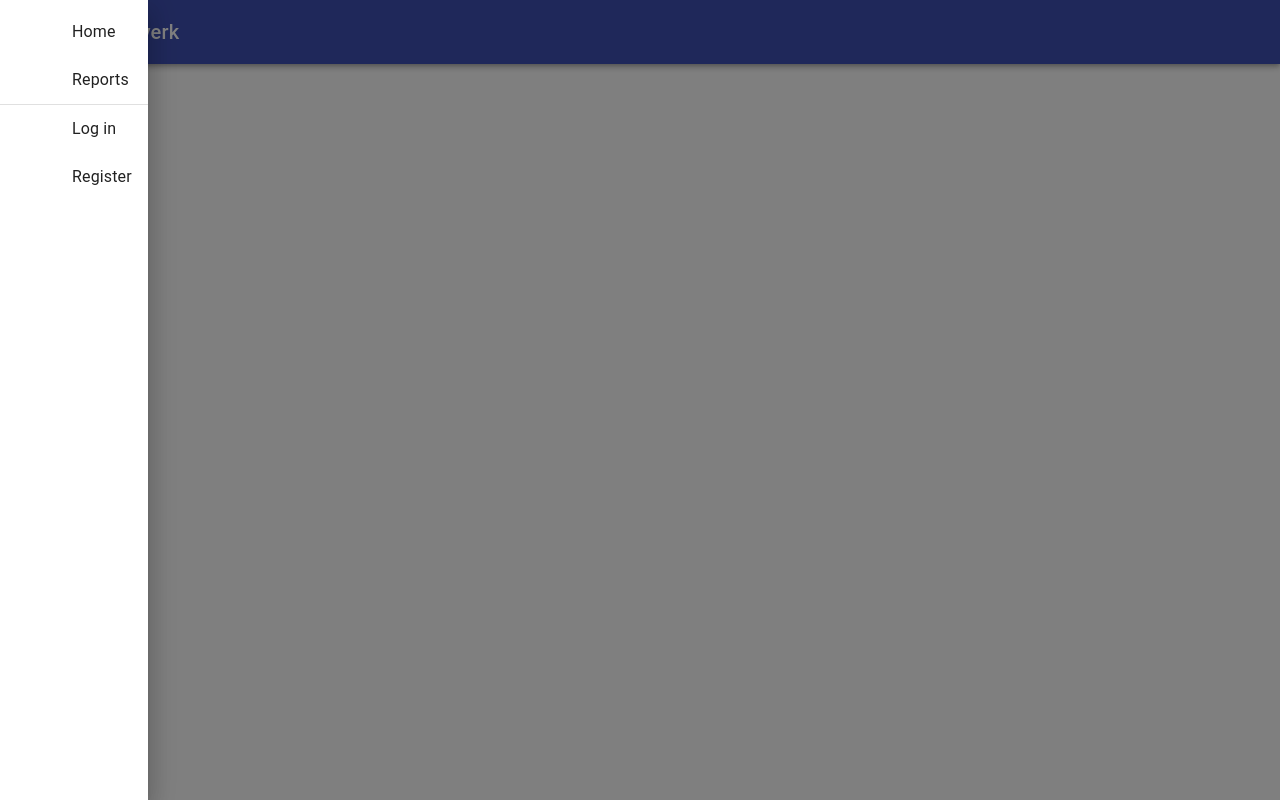
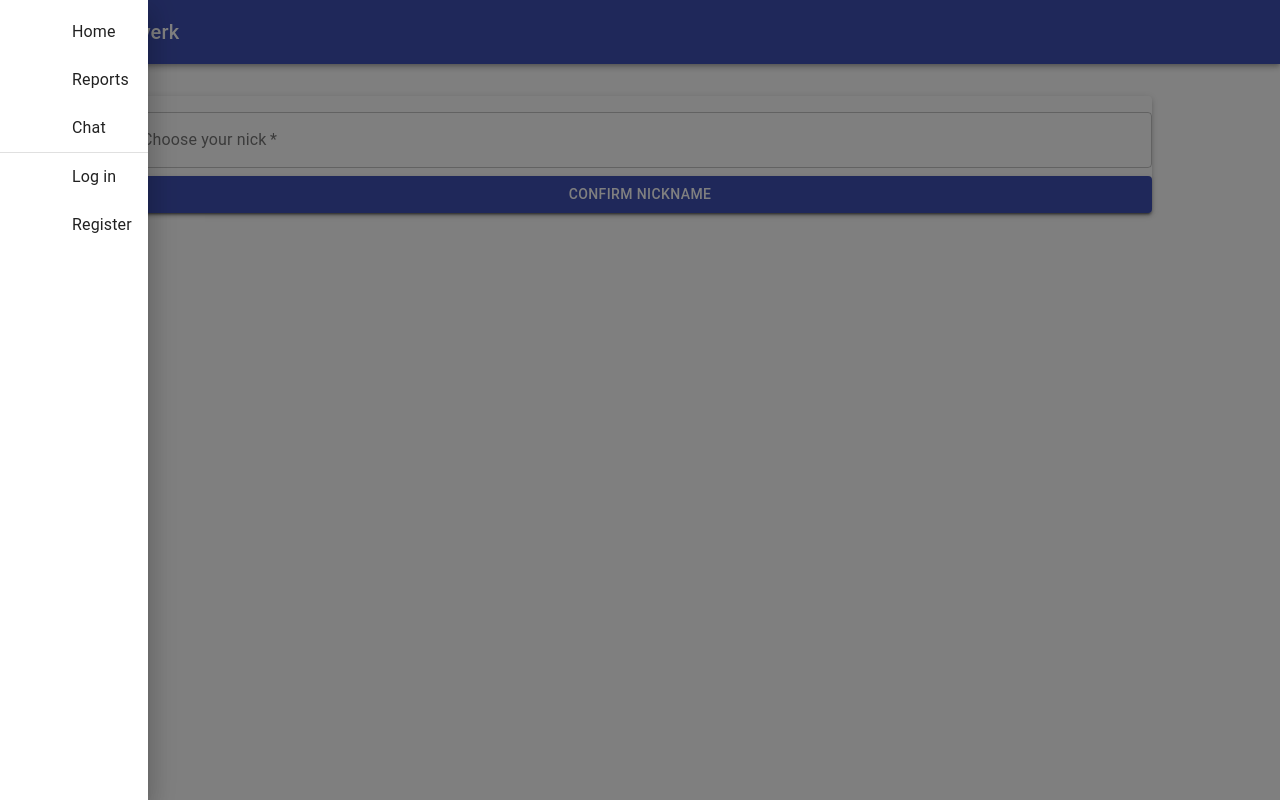
Before and after one commit to oscarLang/jsr-frontend, a React (Create React App) app: page /chat in a window 1280 px wide. Both pictures are taken after a click on the button "menu". Built offline with nearby package versions, Linux system fonts and the light colour scheme; no server answers.

Commit message:
Added chat with working socket connection to localhost

```diff
--- a/package.json
+++ b/package.json
@@ -16,7 +16,8 @@
     "react-dom": "^16.13.1",
     "react-router": "^5.2.0",
     "react-router-dom": "^5.2.0",
-    "react-scripts": "3.4.3"
+    "react-scripts": "3.4.3",
+    "socket.io-client": "^2.3.1"
   },
   "scripts": {
     "start": "react-scripts start",
--- a/src/components/app/App.js
+++ b/src/components/app/App.js
@@ -20,6 +20,7 @@ import Home from "../home/Home";
 import Login from "../user/Login";
 import Register from "../user/Register";
 import Reports from "../reports/Reports";
+import Chat from "../chat/Chat";
 const useStyles = makeStyles((theme) => ({
   root: {
     flexGrow: 1,
@@ -75,6 +76,9 @@ function App() {
             <ListItem id="reportClick" button component={Link} to="/reports/week" key="reports">
                 <ListItemText inset primary="Reports"/>
             </ListItem>
+            <ListItem id="chatClick" button component={Link} to="/chat" key="chat">
+                <ListItemText inset primary="Chat"/>
+            </ListItem>
             <Divider />
             {
                 isLoggedIn === false &&
@@ -100,6 +104,7 @@ function App() {
         <Route exact path="/" component={Home} />
         <Route exact path="/login" component={Login} />
         <Route exact path="/register" component={Register} />
+        <Route exact path="/chat" component={Chat} />
         <Route path="/reports/week" component={Reports} />
       </Switch>
     </div>
--- /dev/null
+++ b/src/components/chat/Chat.js
@@ -0,0 +1,25 @@
+import React from "react";
+import "./Display.css";
+import Display from "./Display";
+import Connect from "./Connect";
+
+import io from 'socket.io-client';
+const socket = io('http://localhost:2222');
+
+function Chat() {
+    const nick = localStorage.getItem("nick");
+    return (
+      <div className="centerChat">
+          {
+              nick !== null && nick !== undefined &&
+              (<Display nick={nick} socket={socket}/>)
+          }
+          {
+              nick === null &&
+              (<Connect socket={socket}/>)
+          }
+      </div>
+    );
+}
+
+export default Chat;
--- /dev/null
+++ b/src/components/chat/Connect.js
@@ -0,0 +1,64 @@
+import React, { useEffect } from "react";
+import {
+  Grid,
+  Typography,
+  List,
+  Paper,
+  ListItem,
+  ListItemText,
+  ListItemIcon,
+  Chip,
+  Avatar,
+  TextField,
+  Divider,
+  Button
+} from "@material-ui/core";
+import {
+  useHistory
+} from "react-router-dom";
+import AccountCircleIcon from '@material-ui/icons/AccountCircle';
+import "./Display.css";
+
+function Connect({socket}) {
+    const history = useHistory();
+    const [nickForm, changeForm] = React.useState();
+    function change(event) {
+        var value = event.target.value;
+        changeForm(value);
+    }
+    function setNick(event) {
+        let now = new Date();
+        let obj = {
+            time: now.toLocaleTimeString('sv-SE'),
+            user: nickForm
+        };
+        socket.emit('user connected', obj);
+        localStorage.setItem('nick', nickForm);
+        history.push("/chat");
+    }
+    return (
+      <Grid container>
+          <Grid item xs={12}>
+            <Paper elevation={3}>
+                <TextField
+                  variant="outlined"
+                  margin="normal"
+                  required
+                  fullWidth
+                  name="nick"
+                  label="Choose your nick"
+                  type="text"
+                  id="nick"
+                  value={nickForm || ""}
+                  onChange={change}
+                />
+                <Button id="setNick" fullWidth variant="contained" color="primary" onClick={setNick}>
+                    Confirm nickname
+                </Button>
+            </Paper>
+          </Grid>
+      </Grid>
+    );
+}
+
+export default Connect;
--- /dev/null
+++ b/src/components/chat/Display.css
@@ -0,0 +1,6 @@
+.centerChat {
+    margin-top: 2em;
+    margin-left: auto;
+    margin-right: auto;
+    width: 80%;
+}
--- /dev/null
+++ b/src/components/chat/Display.js
@@ -0,0 +1,88 @@
+import React, { useEffect } from "react";
+import {
+  Grid,
+  Typography,
+  List,
+  Paper,
+  ListItem,
+  ListItemText,
+  ListItemIcon,
+  Chip,
+  Avatar,
+  TextField,
+  Divider
+} from "@material-ui/core";
+import AccountCircleIcon from '@material-ui/icons/AccountCircle';
+import "./Display.css";
+
+function Display({nick, socket}) {
+    const [messages, addMessage] = React.useState([]);
+
+    const [newMessage, changeMessage] = React.useState({
+      text: "",
+    });
+
+    useEffect(() => {
+        socket.on("chat message", obj => {
+            addMessage(messages => [ ...messages, obj]);
+        });
+        socket.on("user connected", obj => {
+            addMessage(messages => [ ...messages, obj]);
+        });
+    }, [socket]);
+
+    function updateMessageText(event) {
+        event.preventDefault();
+        var value = event.target.value;
+        changeMessage({ ...newMessage, text: value });
+    }
+
+    function keyPress(event){
+        if(event.keyCode == 13){
+            let now = new Date();
+            let obj = {
+                time: now.toLocaleTimeString('sv-SE'),
+                text: newMessage.text,
+                user: nick
+            };
+            console.log(obj);
+            socket.emit('chat message', obj);
+            changeMessage({ ...newMessage, text: "" });
+        }
+   }
+  return (
+      <Grid container>
+          <Grid item xs={12}>
+            <Paper elevation={3}>
+                <Typography variant="h2" gutterBottom>
+                    Me chat
+                </Typography>
+                {messages && messages.map((message) => (
+                    <Grid container key={message.id}>
+                        <Grid item xs={1}>
+                            <Avatar >{message.user.substring(0,1)}</Avatar>
+                        </Grid>
+                        <Grid item xs={11}>
+                            <Typography variant="h6">
+                                {message.user + " " + message.time}
+                            </Typography>
+                            <Typography variant="subtitle1">
+                            {message.text}
+                            </Typography>
+                        </Grid>
+                    </Grid>
+                ))}
+                <Divider />
+                <TextField
+                        id="new"
+                        label="Write something!"
+                        value={newMessage.text || ""}
+                        onChange={updateMessageText}
+                        onKeyDown={keyPress}/>
+            </Paper>
+          </Grid>
+      </Grid>
+  );
+}
+
+export default Display;
```
Also changed, not shown: 2 other files (tests, documents, lock files or other folders).
